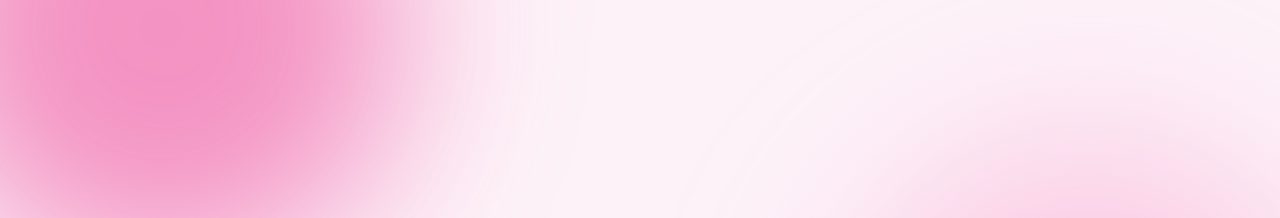
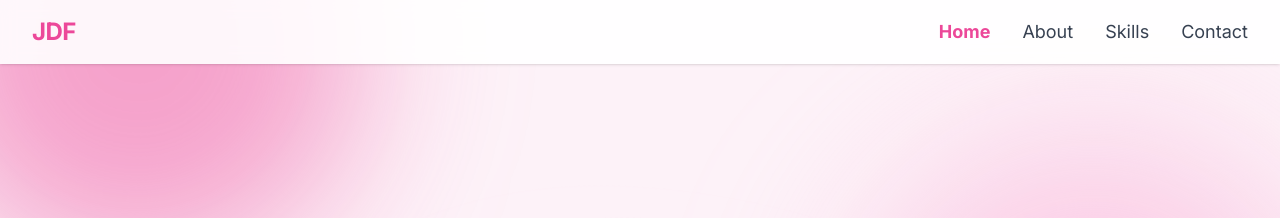
Before and after one commit to Fjondaniel/Ramonaweb, a plain HTML site: page index.html in a window 1280 px wide. Shown: the top 218 px of the page. Drawn offline with nearby package versions, Linux system fonts and the light colour scheme.

Commit message:
Update index.html

```diff
--- a/index.html
+++ b/index.html
@@ -48,6 +48,62 @@
 </head>
 
 <body class="bg-pink-50 text-gray-800 overflow-x-hidden scroll-smooth">
+
+<nav class="fixed top-0 left-0 w-full bg-white/90 backdrop-blur shadow z-50 transition-all">
+  <div class="max-w-7xl mx-auto px-4 sm:px-8 flex items-center justify-between h-16">
+    <!-- Logo/Brand -->
+    <a href="#hero" class="text-2xl font-extrabold text-primary tracking-tight">JDF</a>
+    <!-- Desktop Menu -->
+    <div class="hidden md:flex gap-8 text-lg font-medium">
+      <a href="#hero" class="nav-link text-gray-700 hover:text-primary transition">Home</a>
+      <a href="#about" class="nav-link text-gray-700 hover:text-primary transition">About</a>
+      <a href="#skills" class="nav-link text-gray-700 hover:text-primary transition">Skills</a>
+      <a href="#contact" class="nav-link text-gray-700 hover:text-primary transition">Contact</a>
+    </div>
+    <!-- Mobile Hamburger -->
+    <button id="nav-toggle" class="md:hidden text-3xl text-primary focus:outline-none">
+      <i class="fas fa-bars"></i>
+    </button>
+  </div>
+  <!-- Mobile Menu -->
+  <div id="mobile-menu" class="md:hidden hidden flex-col gap-4 px-6 pb-4 bg-white shadow">
+    <a href="#hero" class="nav-link block py-2 text-gray-700 hover:text-primary transition">Home</a>
+    <a href="#about" class="nav-link block py-2 text-gray-700 hover:text-primary transition">About</a>
+    <a href="#skills" class="nav-link block py-2 text-gray-700 hover:text-primary transition">Skills</a>
+    <a href="#contact" class="nav-link block py-2 text-gray-700 hover:text-primary transition">Contact</a>
+  </div>
+</nav>
+
+<script>
+// Mobile nav toggle
+const navToggle = document.getElementById('nav-toggle');
+const mobileMenu = document.getElementById('mobile-menu');
+navToggle.addEventListener('click', () => {
+  mobileMenu.classList.toggle('hidden');
+});
+
+// Active link highlight on scroll
+const sections = ['hero', 'about', 'skills', 'contact'];
+const navLinks = document.querySelectorAll('.nav-link');
+window.addEventListener('scroll', () => {
+  let current = '';
+  sections.forEach(id => {
+    const section = document.getElementById(id);
+    if (section) {
+      const sectionTop = section.offsetTop - 80;
+      if (pageYOffset >= sectionTop) {
+        current = id;
+      }
+    }
+  });
+  navLinks.forEach(link => {
+    link.classList.remove('text-primary', 'font-bold');
+    if (link.getAttribute('href') === `#${current}`) {
+      link.classList.add('text-primary', 'font-bold');
+    }
+  });
+});
+</script>
 
   <!-- Hero Section -->
   <section id="hero" class="relative flex flex-col md:flex-row items-center justify-between px-6 md:px-20 py-28 gap-12 min-h-[100vh] overflow-hidden">
```
